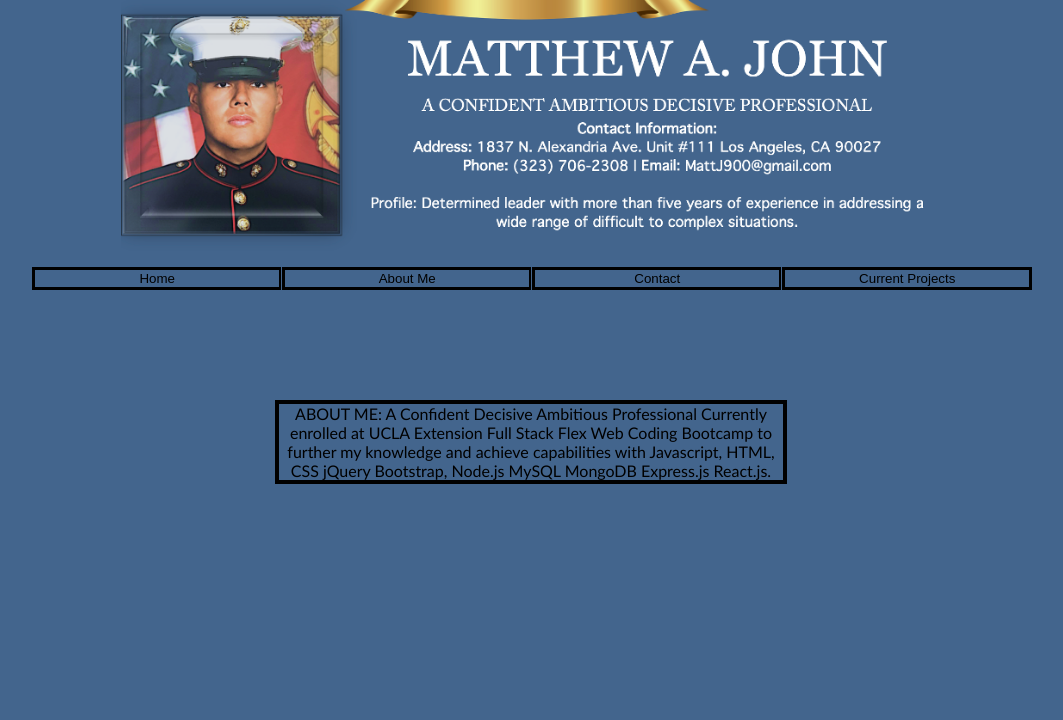
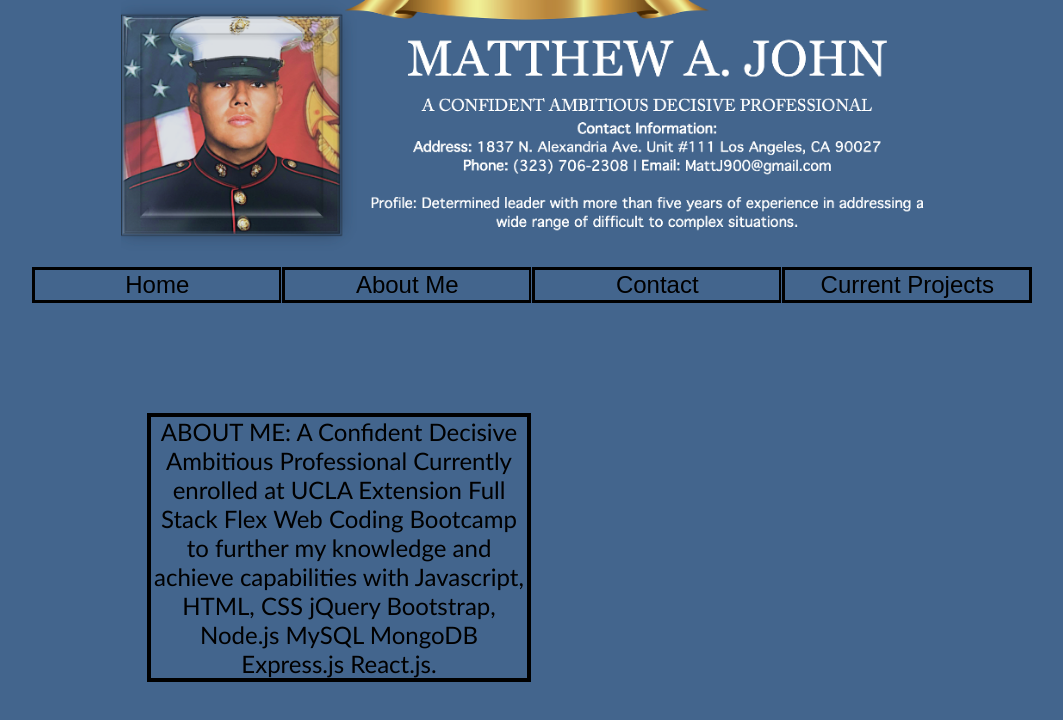
Before and after one commit to MattJ900/My-Portfolio, a plain HTML site: page index.html in a window 1280 px wide. Shown: the whole page, without its empty margins (109-1172 px from the left). Drawn offline with Linux system fonts and the light colour scheme; files that its build step writes are made by us from their sources.

Commit message:
Update 2

```diff
--- a/assets/style.css
+++ b/assets/style.css
@@ -16,6 +16,7 @@ nav button {
     border: 3px solid;
     justify-content: center;
     padding: 1px;
+    font-size: 1.5em;
 
 }
 
@@ -38,6 +39,25 @@ nav button {
     border: 4px solid black;
     text-align: center;
     font-family:Calibri;
-    margin: 10px 30% 10px 30%;
+    margin: 10px 50% 10px 20%;
+    font-size: 1.5em;
+
 
 }
+
+
+/* width: 250px;
+margin: 10px 0.5% 100px 0.5%;
+border: 3px solid;
+justify-content: center;
+padding: 1em;
+font-size: 1.5em; */
+
+
+
+
+/* width: 250px;
+margin: 10px 0.5% 100px 0.5%;
+border: 3px solid;
+justify-content: center;
+padding: 1px; */
```
